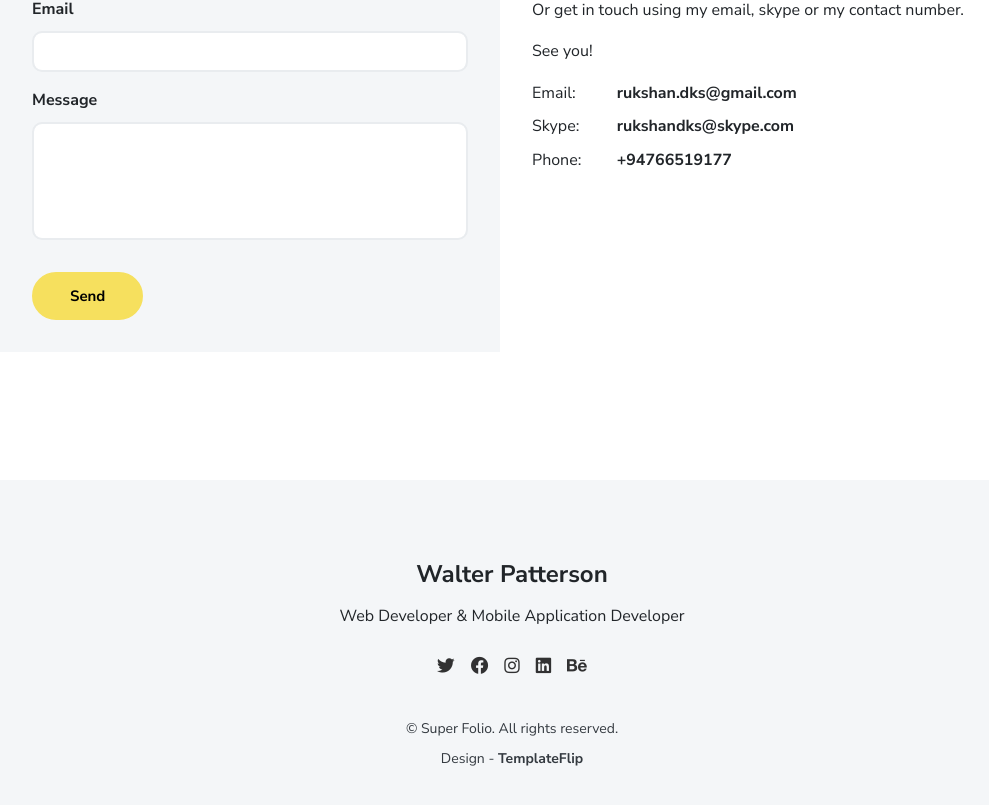
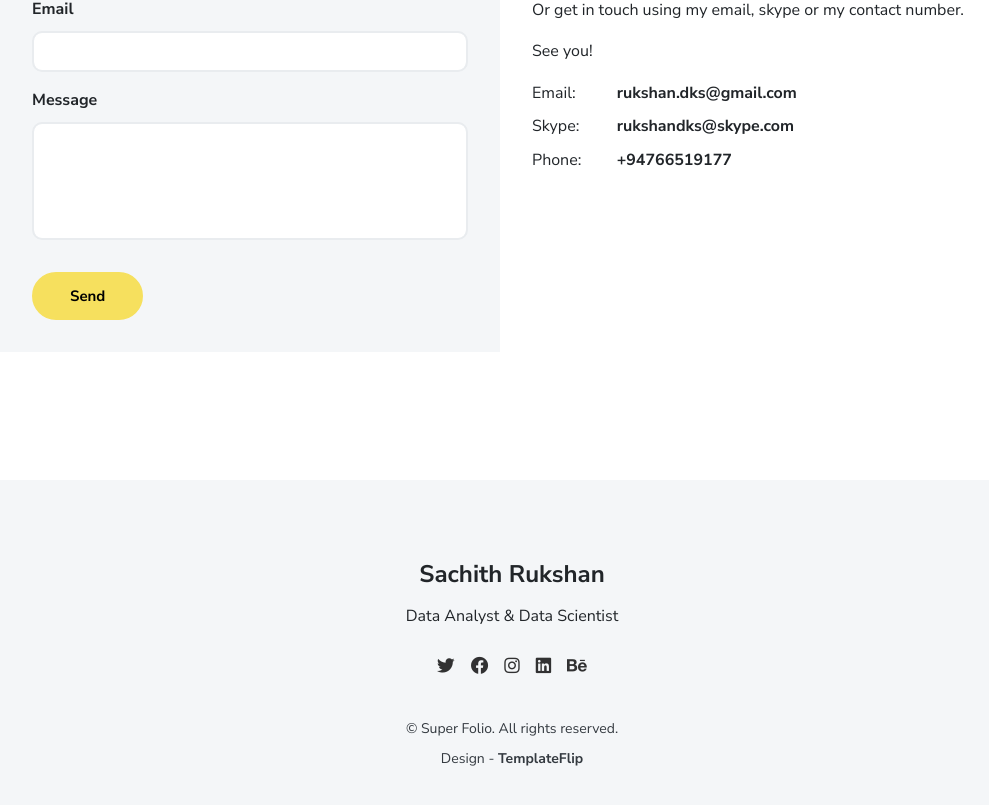
Before and after one commit to DksRukshan/resume-web-site, a plain HTML site: page index.html in a window 1280 px wide. Shown: the part 1533-2338 px from the top of the page, without its empty margins (128-1117 px from the left). Drawn offline with Linux system fonts and the light colour scheme.

Commit message:
changes 09.15 5.31

```diff
--- a/index.html
+++ b/index.html
@@ -461,8 +461,8 @@
 <footer class="pt-4 pb-4 text-center bg-light">
   <div class="container">
     <div class="my-3">
-      <div class="h4">Walter Patterson</div>
-      <p>Web Developer & Mobile Application Developer</p>
+      <div class="h4">Sachith Rukshan</div>
+      <p>Data Analyst & Data Scientist</p>
       <div class="social-nav">
         <nav role="navigation">
           <ul class="nav justify-content-center">
```
